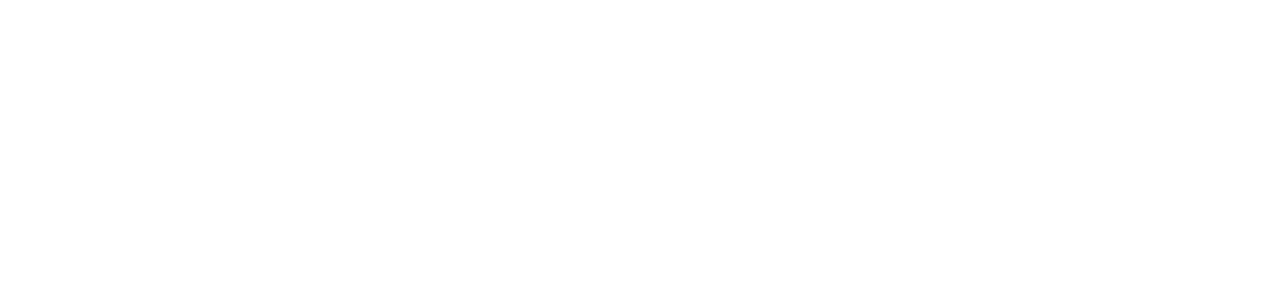
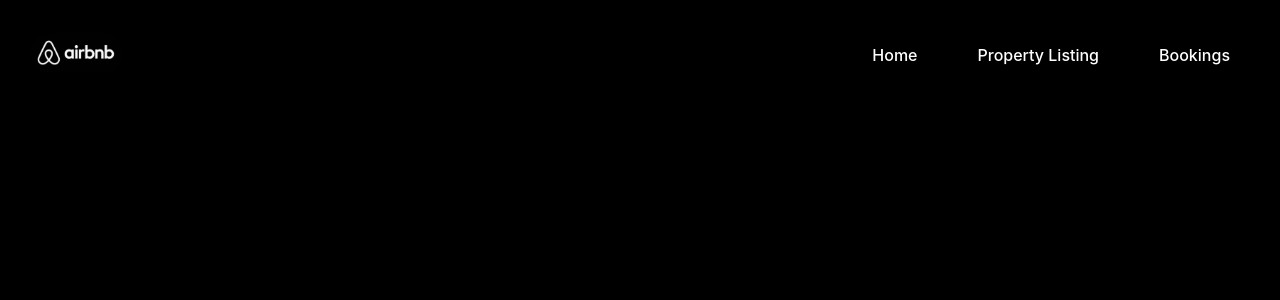
Before and after one commit to Ankita001812/AirBnB, a React (Create React App) app in the folder front-end/: page /booking in a window 1280 px wide. Before the commit this address had no page. Shown: the top 300 px of the page. Built offline with nearby package versions, Linux system fonts and the light colour scheme.

Commit message:
styled navbar

```diff
--- a/front-end/src/App.css
+++ b/front-end/src/App.css
@@ -1,3 +1,7 @@
+body{
+  background-color: black;
+}
+
 .App {
   text-align: center;
 }
--- a/front-end/src/App.js
+++ b/front-end/src/App.js
@@ -1,11 +1,13 @@
 import React from 'react';
 import { BrowserRouter as Router, Routes, Route } from 'react-router-dom';
 import HomePage from './components/HomePage';
+import Navbar from './components/Navbar';
 
 
 function App() {
   return (
     <Router>
+      <Navbar />
       <Routes>
         {/* <Route path="/" element={<Home />} /> */}
         <Route path="/" element={<HomePage />} />
--- /dev/null
+++ b/front-end/src/components/Navbar.js
@@ -0,0 +1,25 @@
+import React from 'react';
+import { Link } from 'react-router-dom';
+import '../style/Navbar.css';
+
+
+const Navbar = () => {
+  return (
+    <nav className="navbar">
+      <div className="navbar-logo"><Link to='/' className="logo-link"><img src="/images/air.png" alt="AirBnB" /></Link></div>
+      <ul className="navbar-links">
+        <li>
+          <Link to="/">Home</Link>
+        </li>
+        <li>
+          <Link to="/">Property Listing</Link>
+        </li>
+        <li>
+          <Link to="/booking">Bookings</Link>
+        </li>
+      </ul>
+    </nav>
+  );
+};
+
+export default Navbar;
--- a/front-end/src/style/HomePage.css
+++ b/front-end/src/style/HomePage.css
@@ -1,5 +1,5 @@
 
-.body{
+body{
   background: black;
   /* height: 100vh;
   display: flex;
@@ -14,10 +14,11 @@
 .container {
   /* max-width: 1300px;
    */
+   padding-top: 100px;
   width: 100%;
   max-width: 1200px;
   margin: 0 auto;
-  padding: 20px;
+  /* padding: 40px; */
   font-family: Arial, sans-serif;
   /* background-color: #f9f9f9; */
   color: rgb(223, 222, 222);
@@ -72,7 +73,7 @@
   padding: 8px;
   font-size: 16px;
   border-radius: 3px;
-  border: 1px solid #ccc;
+  border: 1px solid #9e9b9b;
   box-sizing: border-box;
 }
 
@@ -82,7 +83,7 @@
   justify-self: center;
   background-color: #671c59;
   font-weight: bolder;
-  color: white;
+  color: rgb(254, 254, 254);
   border: none;
   padding: 12px 40px; /* wide for oval */
   font-size: 16px;
@@ -95,7 +96,8 @@
 /* Hover effect for submit button */
 .filter-form button[type="submit"]:hover {
   background-color: #a75c95;
-  transform: scale(1.05);
+  box-shadow: 0 4px 10px rgba(241, 200, 244, 0.4);
+  transform: scale(1.06);
 }
 
 /* Error message */
--- /dev/null
+++ b/front-end/src/style/Navbar.css
@@ -0,0 +1,55 @@
+.navbar {
+  /* position: fixed; */
+    position: fixed;
+    height: 80px;
+  top: 0;
+  left: 0;
+  right: 0;
+  display: flex;
+  justify-content: space-between;
+  align-items: center;
+  background-color: transparent;
+  padding: 15px 30px;
+  color: #fff;
+}
+
+.navbar-logo img {
+  height: 40px;
+  width: auto;
+}
+
+
+.navbar-links {
+  list-style: none;
+  display: flex;
+  gap: 20px;
+  margin: 0;
+}
+
+.navbar-links li a {
+  color: white;
+  text-decoration: none;
+  font-weight: 500;
+  padding: 8px 20px;
+  border-radius: 50px;
+  transition: all 0.3s ease;
+}
+
+.navbar-links li a:hover {
+  background-color: #602c53; /* Light yellow background */
+  color: #f9fbfb;            /* Text color change */
+  box-shadow: 0 4px 10px rgba(241, 200, 244, 0.4); /* Optional glow effect */
+}
+
+.navbar-logo img {
+  height: 40px;
+  width: auto;
+  transition: transform 0.4s ease;
+  border-radius: 50px;
+}
+
+.navbar-logo img:hover {
+  transform: scale(1.2) rotate(-2deg);
+  cursor: pointer;
+  box-shadow: 0 4px 10px rgba(241, 200, 244, 0.4);
+}
```
Also changed, not shown: front-end/public/images/air.png (added).
